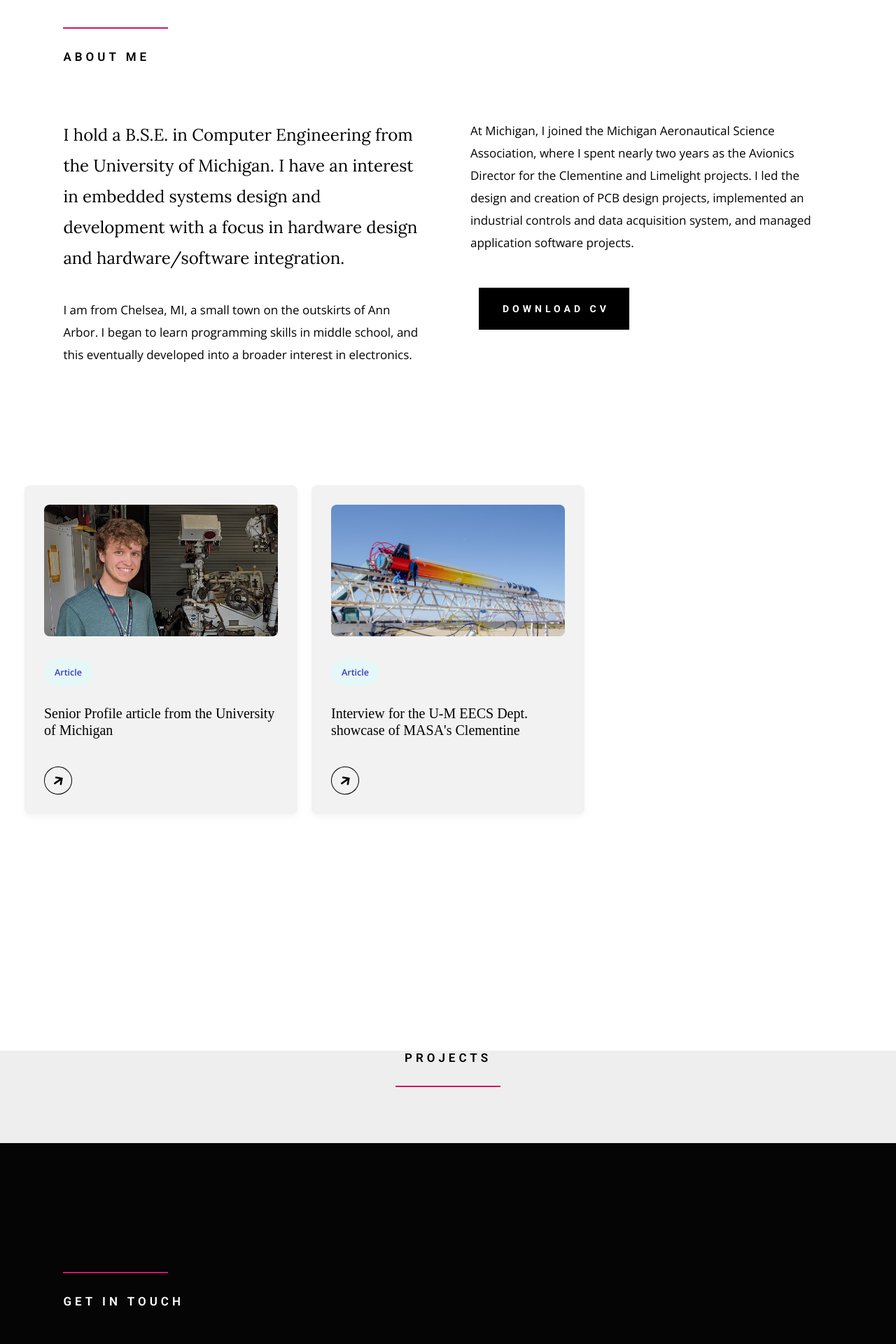
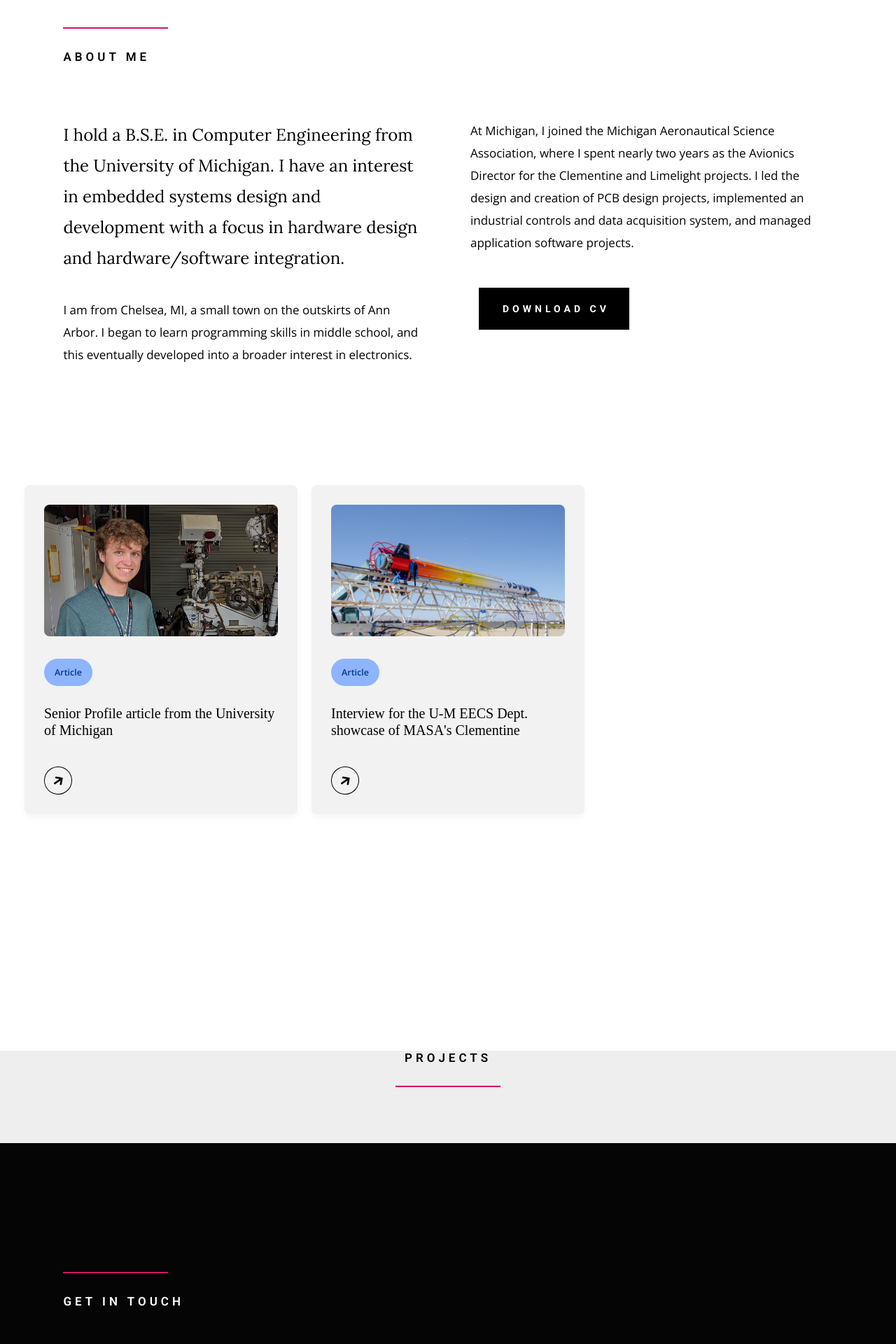
Before and after one commit to E-Eidt/e-eidt.github.io, a Jekyll site: the page index.html, which Jekyll copies as it is, in a window 1280 px wide. Shown: the part 1085-3005 px from the top of the page at 70% size. Built offline with Jekyll 4.4.1, drawn with Linux system fonts in a browser that asks for light colours; some web fonts are replaced.

Commit message:
Update styles.css

```diff
--- a/css/styles.css
+++ b/css/styles.css
@@ -48,8 +48,8 @@ body {
 }
 
 .card-list .article {
-    background-color: #E5F7F7;
-    color: #3B3BBB;
+    background-color: #8eb4fd;
+    color: #043a84;
 }
 .card-list .developer {
     background-color: #F7DFF5;
```
